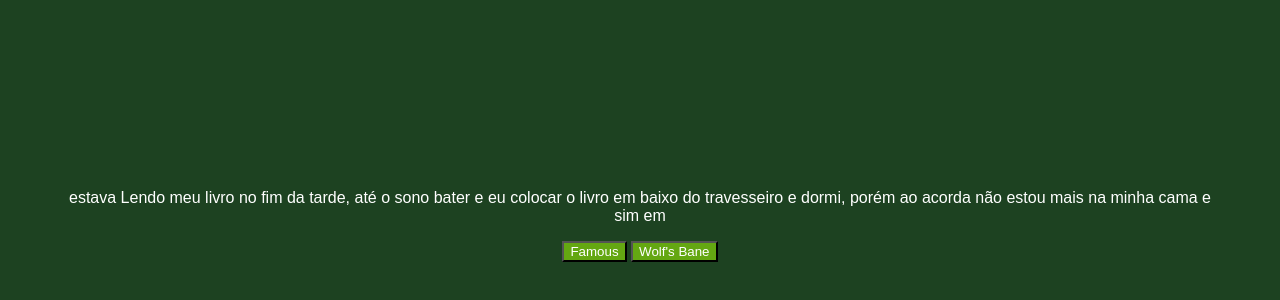
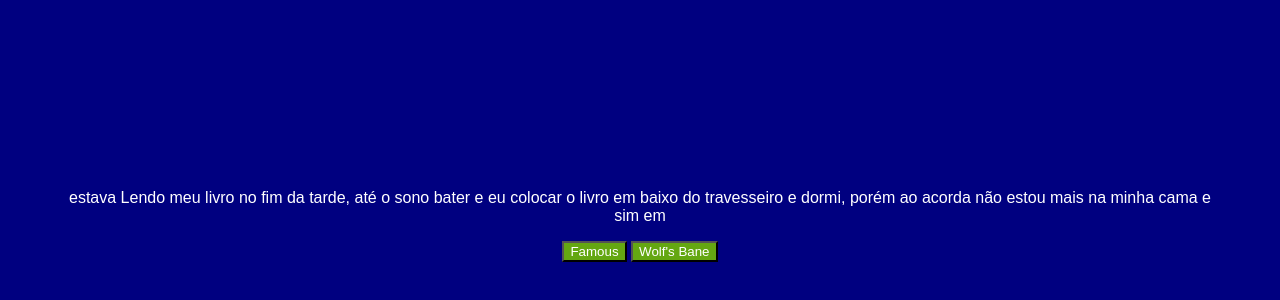
Before and after one commit to rafaela1234567/hist-ria, a plain HTML site: page index.html in a window 1280 px wide. Shown: the part 142-442 px from the top of the page. Drawn offline with Linux system fonts and the light colour scheme; a web font is replaced by a local one.

Commit message:
style.css

```diff
--- a/style.css
+++ b/style.css
@@ -1,5 +1,5 @@
 body {
-    background-color: #1D4221;
+    background-color: #000080;
     color: white;
     font-family: "Bai Jamjuree", sans-serif;
     display: flex;
```
